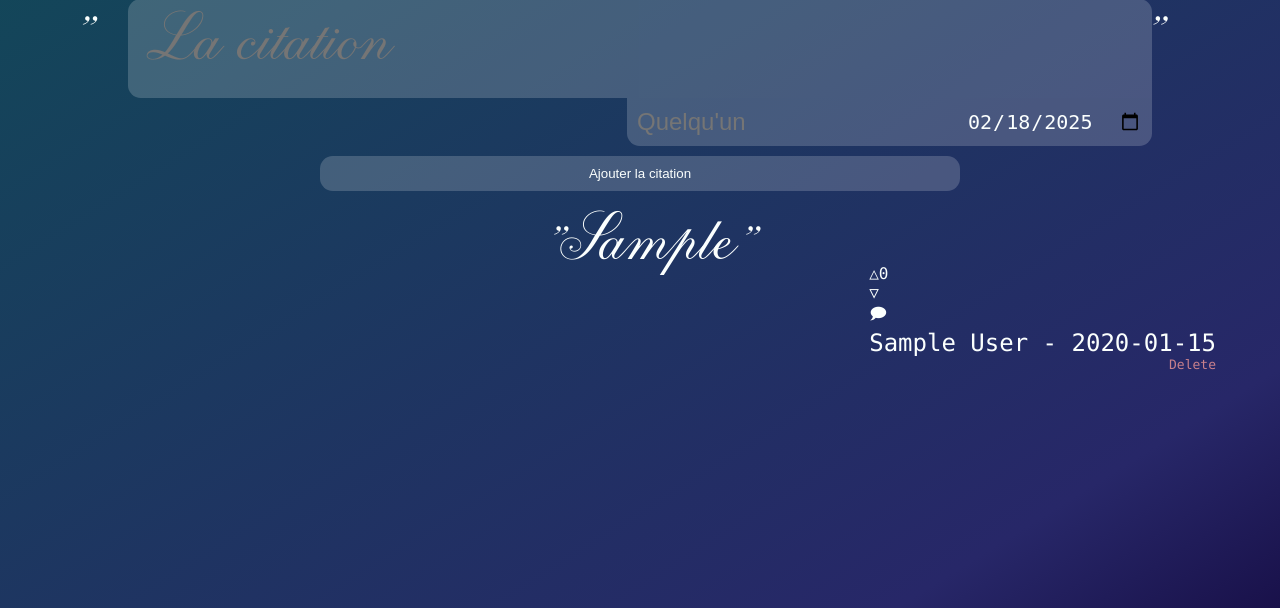
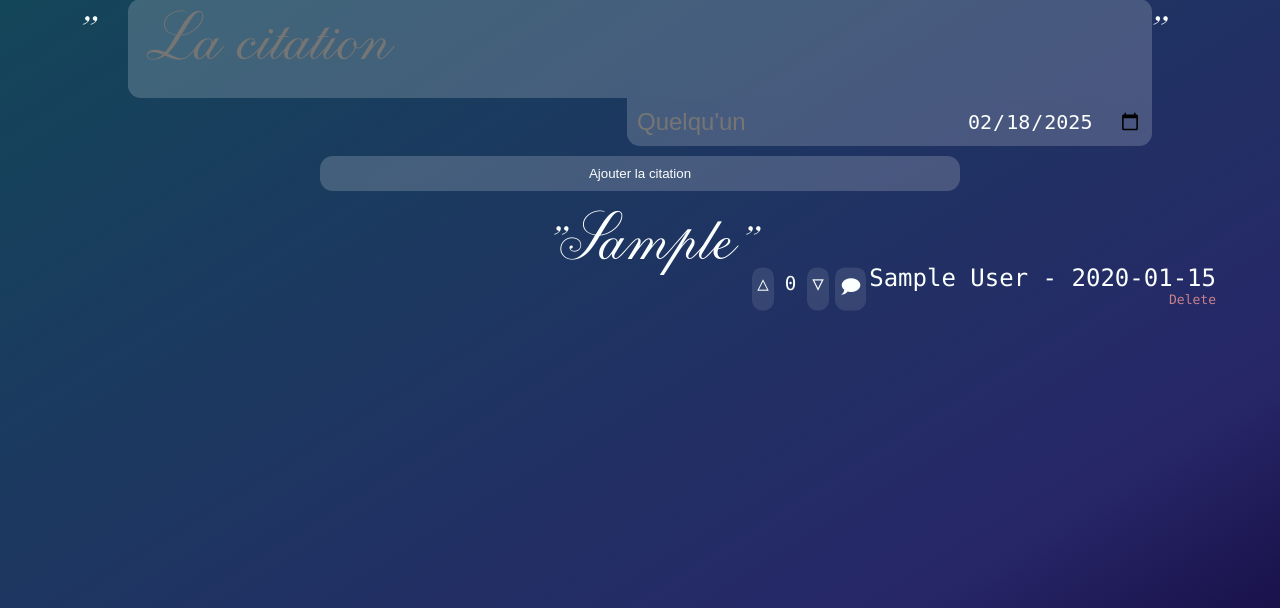
Before and after one commit to MagicTINTIN/citations, a PHP site: page / in a window 1280 px wide. Shown: the part 192-800 px from the top of the page. Run offline with PHP 8.4, Linux system fonts and the light colour scheme; tables that the repository leaves empty hold one stand-in row (values such as "Sample post").

Commit message:
style: reaction buttons

```diff
--- a/index.php
+++ b/index.php
@@ -130,9 +130,11 @@ if (isset($_POST["citationInput"]) && isset($_POST["authorInput"]) && isset($_PO
 function reactions(): void
 {
 ?>
-    <div>
-        <div><span class="spanButtonReaction">△</span>0<div><span class="spanButtonReaction">▽</span></div>
-            <!-- ▲1▼ -->
+    <div class="reactions">
+        <div class="reactionCounter">
+            <span class="spanButtonReaction">△</span><span class="reactionNumber">0</span><span class="spanButtonReaction">▽</span>
+        </div>
+        <!-- ▲⇧⬆1⬇⇩▼ -->
         <span class="spanButtonReaction" onclick="alert('Not available yet');">🗩</span>
     </div>
 <?php
--- a/styles/citation.css
+++ b/styles/citation.css
@@ -71,7 +71,8 @@
 
 .input:hover,
 textarea:hover {
-    background-color: rgba(155, 155, 155, 0.185);
+    /* background-color: rgba(155, 155, 155, 0.185); */
+    background-color: rgba(255, 255, 255, 0.185);
 }
 
 .citationCommon {
@@ -165,3 +166,39 @@ h1 {
     color: rgb(216, 216, 216);
     font-size: small;
 }
+
+.reactions {
+    display: flex;
+    flex-direction: row;
+    justify-content: space-between;
+}
+
+.reactionCounter {
+    display: flex;
+    flex-direction: row;
+    justify-content: center;
+}
+
+.reactionNumber {
+    margin: 3px;
+    padding: 5px;
+    font-size: larger;
+}
+
+.spanButtonReaction {
+    margin: 3px;
+    padding: 5px;
+    font-size: larger;
+    background-color: rgba(255, 255, 255, 0.1);
+    transition: all 0.2s;
+    border-radius: 10px;
+    cursor: pointer;
+}
+
+.spanButtonReaction:hover {
+    background-color: rgba(255, 255, 255, 0.3);
+}
+
+.spanButtonReaction:active {
+    background-color: rgba(0, 0, 0, 0.2);
+}
```
Lines whose indentation alone changed are shown as unchanged.
